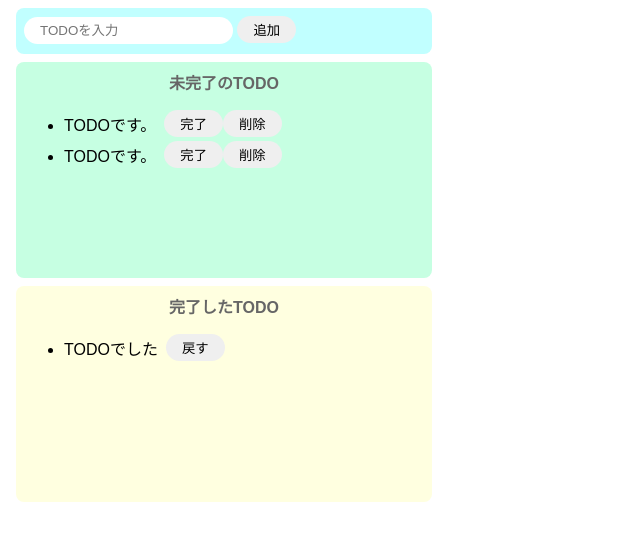
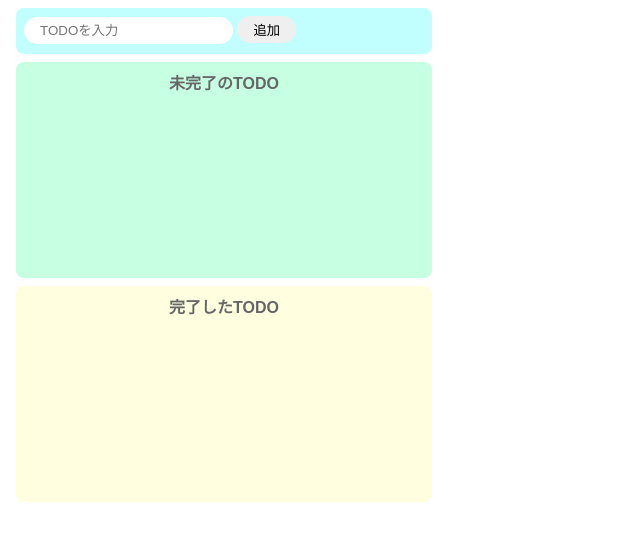
Before and after one commit to ShinobuOkuyama/VanillaTest, a website built with Parcel: page src/index.html in a window 1280 px wide. Shown: the whole page, without its empty margins (0-640 px from the left). Built offline with nearby package versions, Linux system fonts and the light colour scheme.

Commit message:
Update index.html
index.htmlのダミー要素を削除

```diff
--- a/src/index.html
+++ b/src/index.html
@@ -13,25 +13,11 @@
     <div class="imcomplete-area">
         <p class="title">未完了のTODO</p>
         <ul id="incomplete-list">
-          <div class="list-row">
-            <li>TODOです。</li>
-            <button>完了</button>
-            <button>削除</button>
-          </div>
-          <div class="list-row">
-            <li>TODOです。</li>
-            <button>完了</button>
-            <button>削除</button>
-          </div>
         </ul>
     </div>
     <div class="complete-area">
         <p class="title">完了したTODO</p>
         <ul id="complete-list">
-          <div class="list-row">
-            <li>TODOでした</li>
-            <button>戻す</button>
-          </div>
         </ul>
     </div>
     <script src="./index.mjs" type="module"></script>
```
